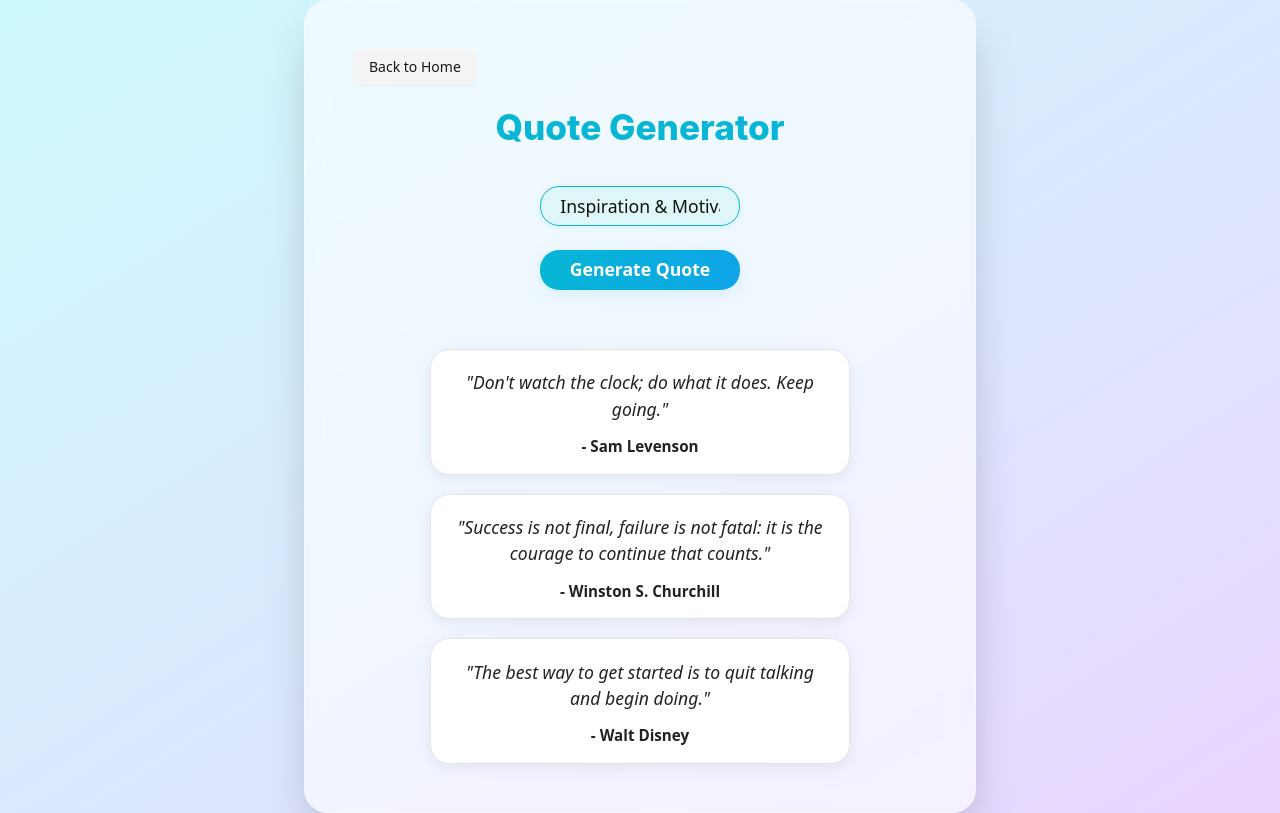
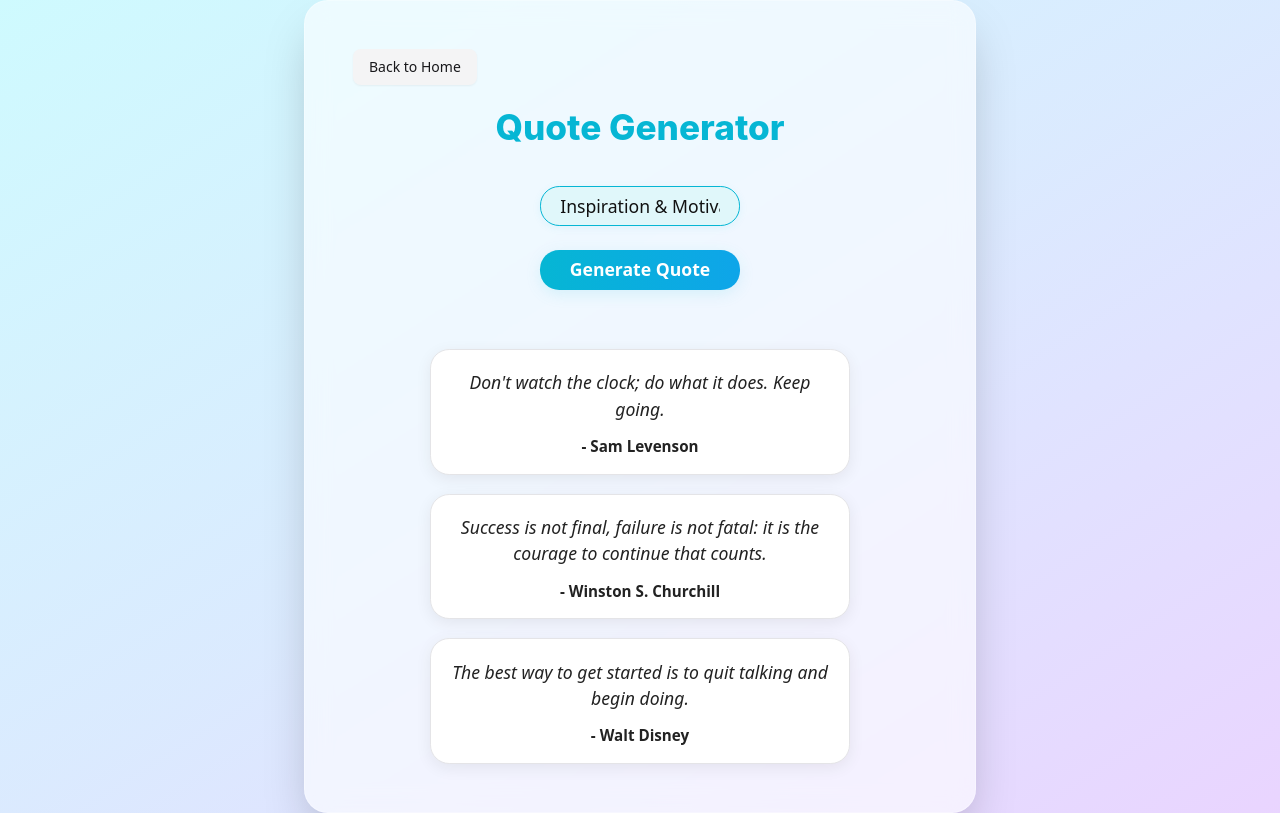
Before and after one commit to usmannazeer72/Nexium_UsmanNazeer_Assign1, a Next.js app in the folder Internship/Code/assests/assignment1/: page /quote in a window 1280 px wide. Built offline with nearby package versions, Linux system fonts and the light colour scheme.

Commit message:
Fix: Quote page fixed

```diff
--- a/Internship/Code/assests/assignment1/src/app/quote/page.js
+++ b/Internship/Code/assests/assignment1/src/app/quote/page.js
@@ -169,7 +169,7 @@ export default function QuoteGenerator() {
                       marginBottom: "0.8rem",
                     }}
                   >
-                    "{q.quote}"
+                    {q.quote}
                   </p>
                   <p
                     style={{
```
